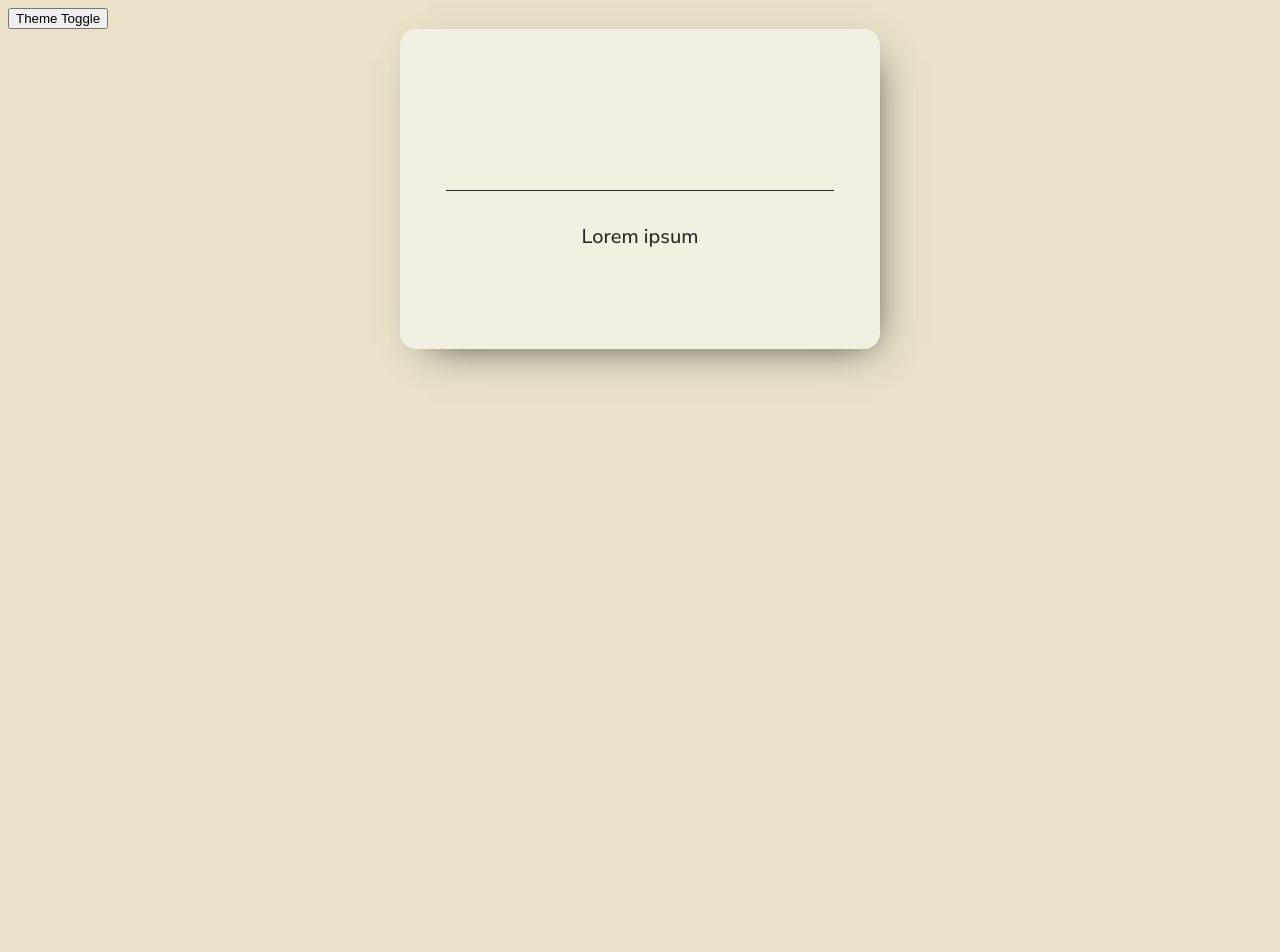
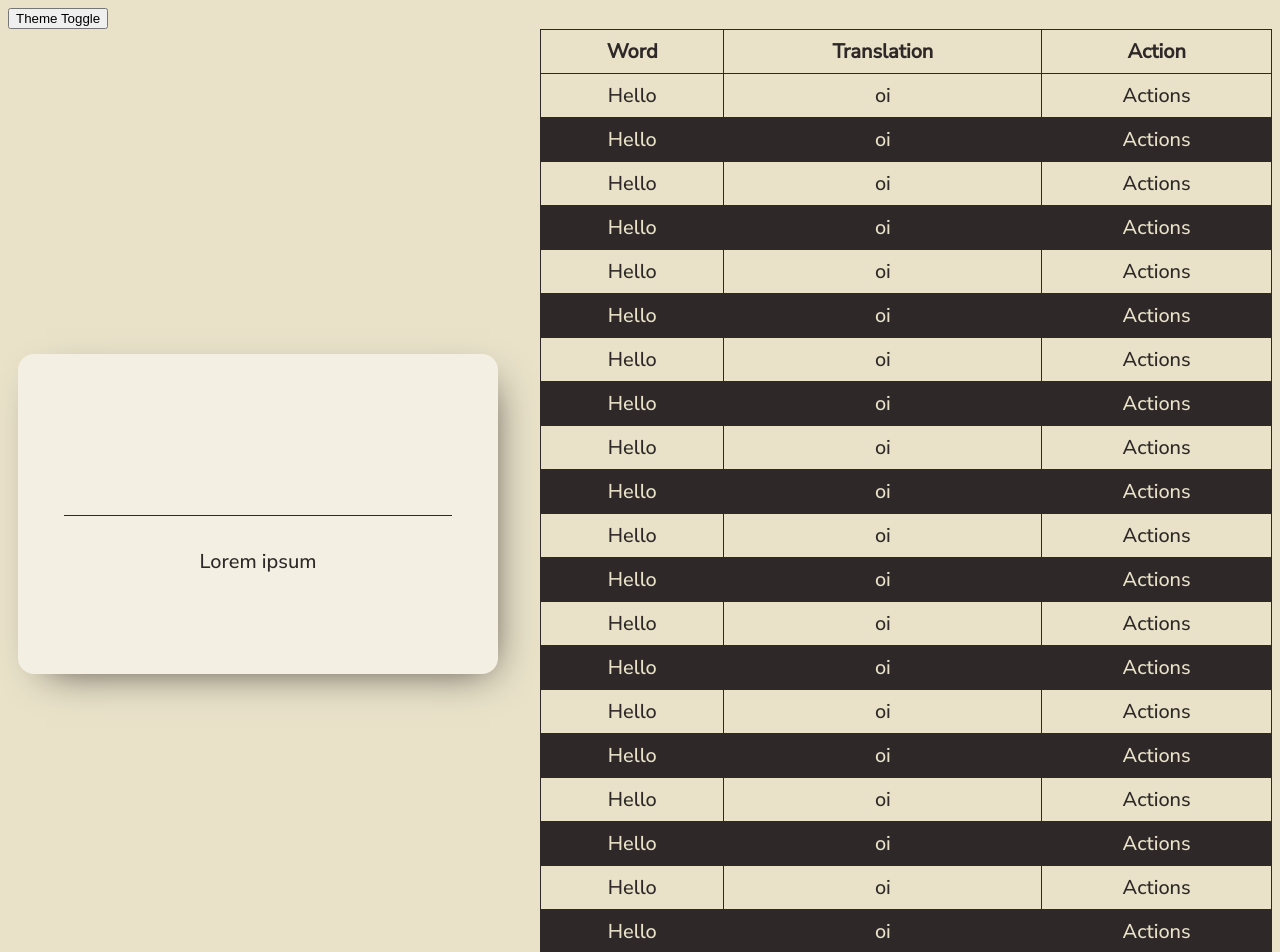
Before and after one commit to kynaios/learni-client, a React (Vite) app: page / in a window 1280 px wide. Shown: the top 952 px of the page. Before the commit the page ends 800 px from the top, so only its background shows below. Built offline with nearby package versions, Linux system fonts and the light colour scheme.

Commit message:
Add flashcard with table layout

```diff
--- a/src/App.tsx
+++ b/src/App.tsx
@@ -1,6 +1,7 @@
 import { useState } from 'react';
 import Card from './components/Card';
 import './styles/main.scss';
+import FlashCardsTable from './components/FlashCardsTable';
 
 function App() {
   function toggleTheme() {
@@ -10,7 +11,10 @@ function App() {
   return (
     <>
       <button onClick={toggleTheme}>Theme Toggle</button>
-      <Card />
+      <div className='add-flash-card-container'>
+        <Card />
+        <FlashCardsTable />
+      </div>
     </>
   );
 }
--- /dev/null
+++ b/src/components/FlashCardsTable.tsx
@@ -0,0 +1,124 @@
+import '../styles/flash-cards-table.scss';
+
+function FlashCardsTable() {
+  return (
+    <table className='flash-cards-table l'>
+      <thead>
+        <tr>
+          <th>Word</th>
+          <th>Translation</th>
+          <th>Action</th>
+        </tr>
+      </thead>
+      <tbody>
+        <tr>
+          <td>Hello</td>
+          <td>oi</td>
+          <td>Actions</td>
+        </tr>
+        <tr>
+          <td>Hello</td>
+          <td>oi</td>
+          <td>Actions</td>
+        </tr>
+        <tr>
+          <td>Hello</td>
+          <td>oi</td>
+          <td>Actions</td>
+        </tr>
+        <tr>
+          <td>Hello</td>
+          <td>oi</td>
+          <td>Actions</td>
+        </tr>
+        <tr>
+          <td>Hello</td>
+          <td>oi</td>
+          <td>Actions</td>
+        </tr>
+        <tr>
+          <td>Hello</td>
+          <td>oi</td>
+          <td>Actions</td>
+        </tr>
+        <tr>
+          <td>Hello</td>
+          <td>oi</td>
+          <td>Actions</td>
+        </tr>
+        <tr>
+          <td>Hello</td>
+          <td>oi</td>
+          <td>Actions</td>
+        </tr>
+        <tr>
+          <td>Hello</td>
+          <td>oi</td>
+          <td>Actions</td>
+        </tr>
+        <tr>
+          <td>Hello</td>
+          <td>oi</td>
+          <td>Actions</td>
+        </tr>
+        <tr>
+          <td>Hello</td>
+          <td>oi</td>
+          <td>Actions</td>
+        </tr>
+        <tr>
+          <td>Hello</td>
+          <td>oi</td>
+          <td>Actions</td>
+        </tr>
+        <tr>
+          <td>Hello</td>
+          <td>oi</td>
+          <td>Actions</td>
+        </tr>
+        <tr>
+          <td>Hello</td>
+          <td>oi</td>
+          <td>Actions</td>
+        </tr>
+        <tr>
+          <td>Hello</td>
+          <td>oi</td>
+          <td>Actions</td>
+        </tr>
+        <tr>
+          <td>Hello</td>
+          <td>oi</td>
+          <td>Actions</td>
+        </tr>
+        <tr>
+          <td>Hello</td>
+          <td>oi</td>
+          <td>Actions</td>
+        </tr>
+        <tr>
+          <td>Hello</td>
+          <td>oi</td>
+          <td>Actions</td>
+        </tr>
+        <tr>
+          <td>Hello</td>
+          <td>oi</td>
+          <td>Actions</td>
+        </tr>
+        <tr>
+          <td>Hello</td>
+          <td>oi</td>
+          <td>Actions</td>
+        </tr>
+        <tr>
+          <td>Hello</td>
+          <td>oi</td>
+          <td>Actions</td>
+        </tr>
+      </tbody>
+    </table>
+  );
+}
+
+export default FlashCardsTable;
--- a/src/styles/flash-cards-table.scss
+++ b/src/styles/flash-cards-table.scss
@@ -1,16 +1,17 @@
 table {
   border-collapse: collapse;
   width: 100%;
-}
+  overflow: auto;
 
-td,
+  & td,
   th {
     border: 1px solid var(--font-color);
     text-align: center;
     padding: 8px;
   }
 
-tr:nth-child(even) {
+  & tr:nth-child(even) {
     background-color: var(--font-color);
     color: var(--bg-color);
   }
+}
--- a/src/styles/main.scss
+++ b/src/styles/main.scss
@@ -17,3 +17,17 @@ body {
     --box-shadow: 10px 13px 39px -18px rgba(227, 220, 194, 1);
   }
 }
+
+.add-flash-card-container {
+  display: grid;
+
+  @include desktop {
+    grid-template-columns: 500px 1fr;
+    column-gap: 2em;
+  }
+
+  @include tablet {
+    grid-template-columns: 1fr;
+    row-gap: 2em;
+  }
+}
```
Lines whose indentation alone changed are shown as unchanged.
